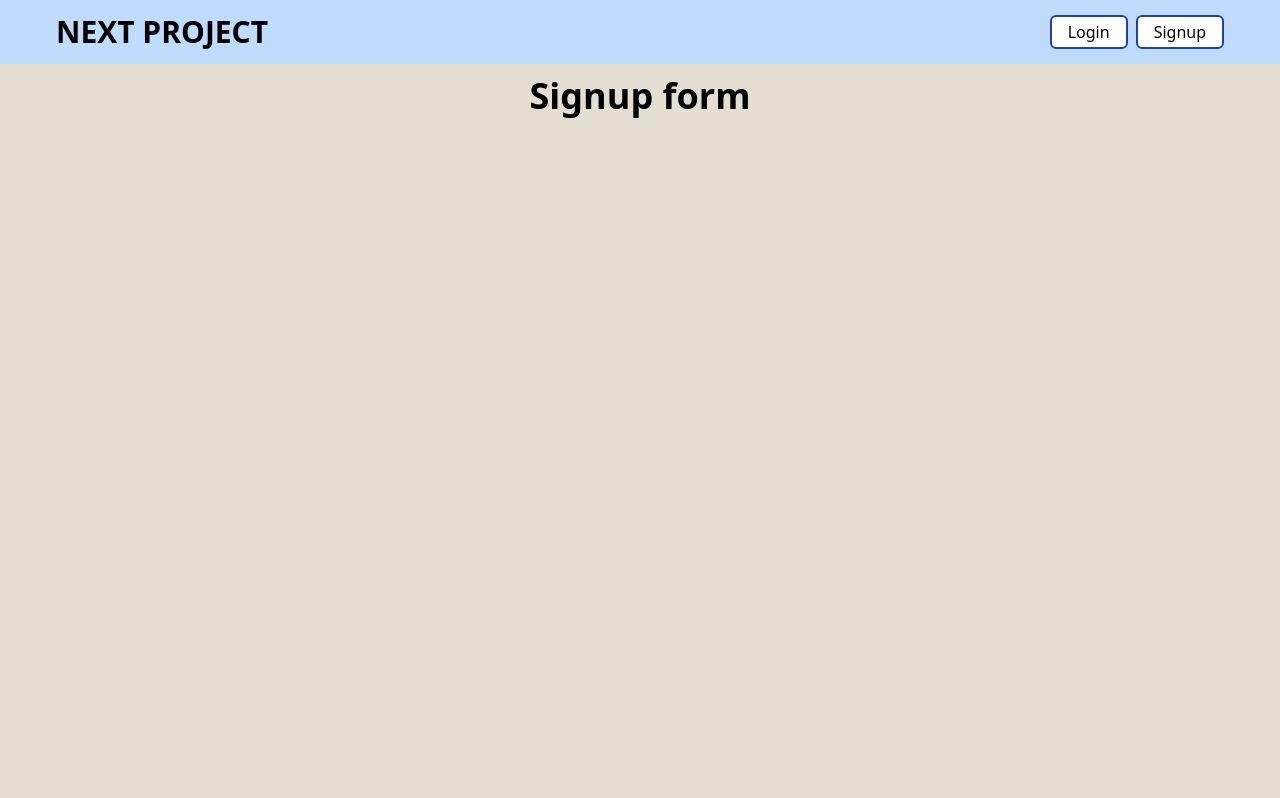
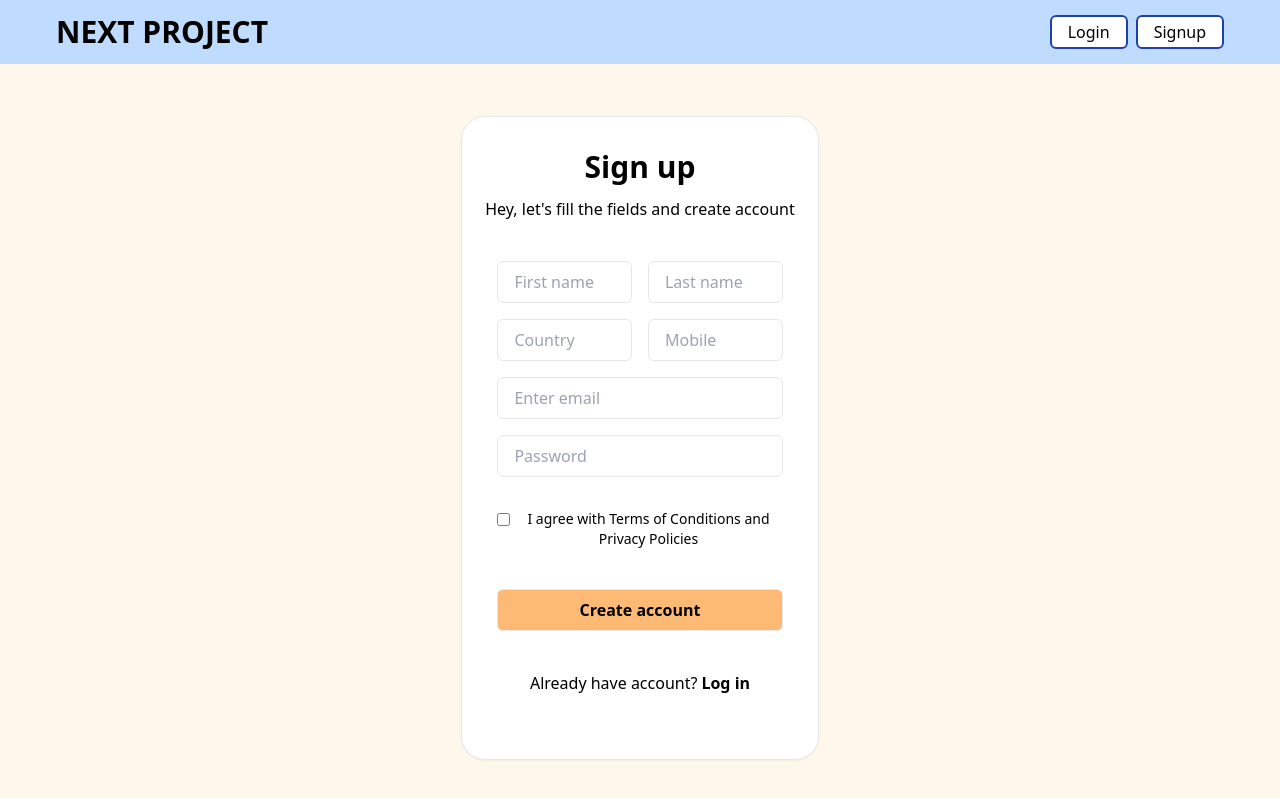
Before and after one commit to velja11/NextProject, a Next.js app: page /signup in a window 1280 px wide. Built offline with nearby package versions, Linux system fonts and the light colour scheme.

Commit message:
Adding signup

```diff
--- a/components/loginForm.tsx
+++ b/components/loginForm.tsx
@@ -32,14 +32,18 @@ const LoginForm:React.FC<{onAddHandler:(text:string | undefined, text2: string |
                 <p className="mt-3 text-md non-italic">Hey, enter your details to sign in<br /> to your account</p>
 
                 <input placeholder="Enter email" type="email" className="input mt-10" ref={userRef}></input>
-                <input placeholder="Password" type="password" className="input mt-2" ref={passRef}></input>
+                <input placeholder="Password" type="password" className="input mt-4" ref={passRef}></input>
 
 
                 <button className="border border-gray bg-orange-300 px-4 py-2 font-bold box-border rounded-md mt-16 w-4/5">Sign in</button>
 
-                <p className="mt-6">-- Or Sign in with --</p>
+                <div className="flex justify-center items-center w-[80%] mt-6">
+                <hr className="w-[5%] mr-2 bg-black h-0.5"/>
+                <p className="font-semibold">Or Sign in width</p>
+                <hr className="w-[5%] ml-2 bg-black h-0.5"/>
+                </div>
 
-                <div className="grid mobile:grid-cols-1 tablet:grid-cols-2 desktop:grid-cols-3 gap-5 mt-5 mb-8 w-4/5">
+                <div className="grid mobile:grid-cols-1 tablet:grid-cols-2 desktop:grid-cols-3 gap-5 mt-7 mb-8 w-4/5">
                     <button className="buttonLogo border-gray w-full">
                     {img1}
                     <span className="text-sm ml-2">Google</span>
--- a/pages/signup.tsx
+++ b/pages/signup.tsx
@@ -1,8 +1,55 @@
+import Link from "next/link"
+
 const Signup = () => {
     return (
-        <div className="text-center mt-3">
-            <h1 className="text-4xl font-bold">Signup form</h1>
-        </div>
+        <div className="text-center mt-10 flex justify-center items-center mb-10">
+
+        <form className="form bg-wheat-400 border-gray shadow-gray-300 bg-white rounded-3xl">
+            <h1 className="mt-8 font-bold text-3xl">Sign up</h1>
+            <p className="mt-3 text-md non-italic">Hey, let's fill the fields and create account</p>
+
+
+            <div className="grid grid-cols-2 gap-4 w-[80%] mt-10">
+                <input type="text" className="signupInp" placeholder="First name"/>
+                <input type="text" className="signupInp" placeholder="Last name"/>
+                <input type="text"  className="signupInp" placeholder="Country"/>
+                <input type="tel"  className="signupInp" placeholder="Mobile"/>
+            </div>
+
+            <input placeholder="Enter email" type="email" className="input mt-4" ></input>
+            <input placeholder="Password" type="password" className="input mt-4" ></input>
+
+            <div className="flex justify-start items-center w-[80%] mt-8">
+            <input type="checkbox" className="mb-5 desktop:mb-0" ></input>
+            <p className="ml-1 text-sm desktop:ml-2">I agree with Terms of Conditions and Privacy Policies</p>
+            </div>
+
+
+            <button className="border border-gray bg-orange-300 px-4 py-2 font-bold box-border rounded-md mt-10 w-4/5">Create account</button>
+
+            {/* <p className="mt-6">-- Or Sign in with --</p> */}
+
+            {/* <div className="grid mobile:grid-cols-1 tablet:grid-cols-2 desktop:grid-cols-3 gap-5 mt-5 mb-8 w-4/5">
+                <button className="buttonLogo border-gray w-full">
+                {img1}
+                <span className="text-sm ml-2">Google</span>
+               </button>
+                <button className="buttonLogo w-full border-gray">
+                {img2}
+                <span className="text-sm ml-2">Apple ID</span>
+                </button>
+                <button className="buttonLogo border-gray w-full">
+                {img3}
+                <span className="text-sm ml-2">Facebook</span>
+                </button>
+            </div> */}
+
+            <p className="mb-16 mt-10">Already have account?<Link href="/login"><span className="ml-1 font-bold cursor-pointer hover:underline">Log in</span></Link> </p>
+
+
+
+        </form>
+    </div>
     )
 
 }
--- a/styles/globals.css
+++ b/styles/globals.css
@@ -19,7 +19,12 @@
    @apply border px-4 py-2 box-border rounded-md w-4/5;
 }
 
+
+.signupInp {
+    @apply border rounded-md w-full px-4 py-2;
+}
+
 body{
-    background-color: rgb(228, 221, 209);
+    background-color: rgb(254, 232, 194, 0.3);
     color:black;
 }
```
